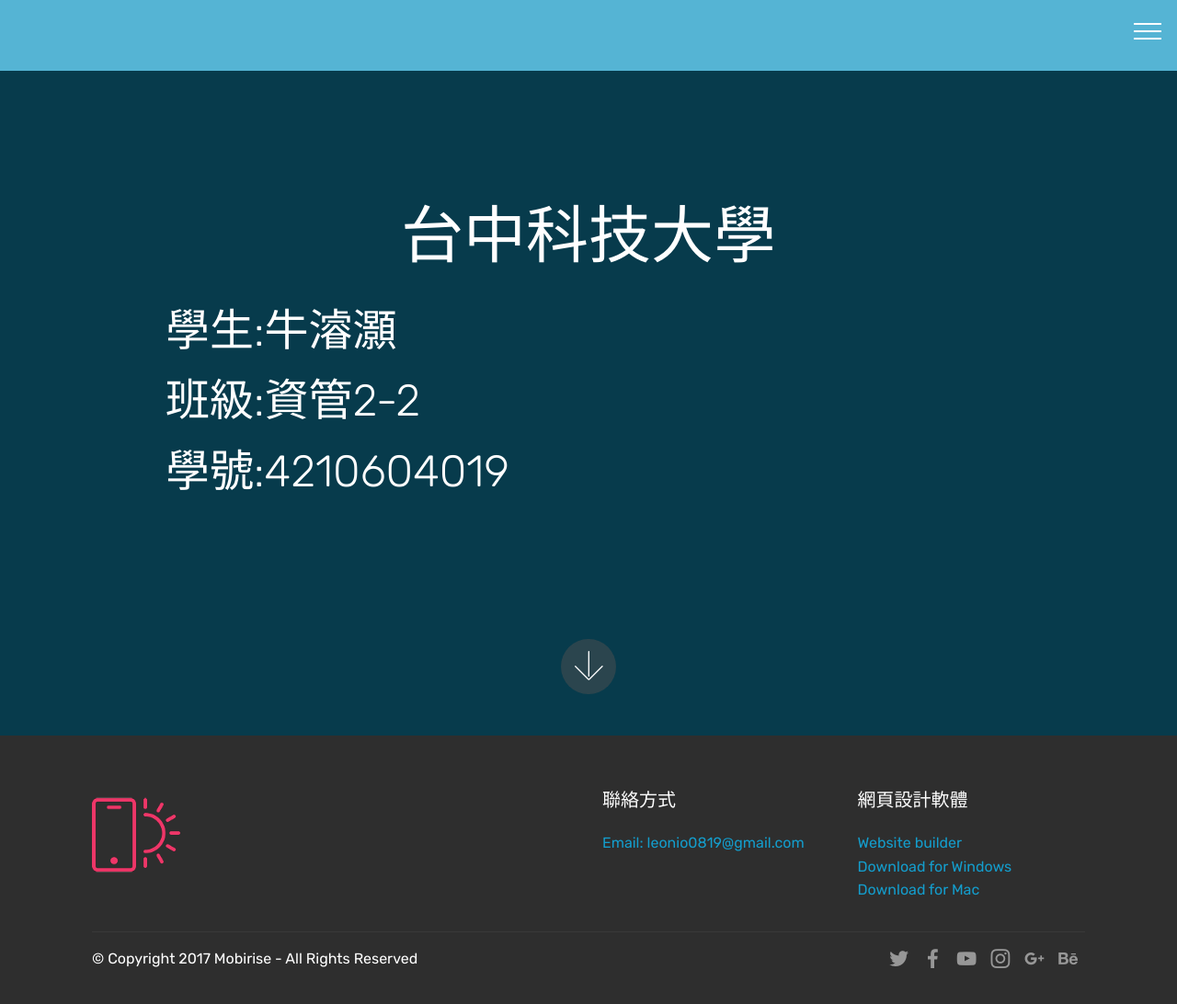
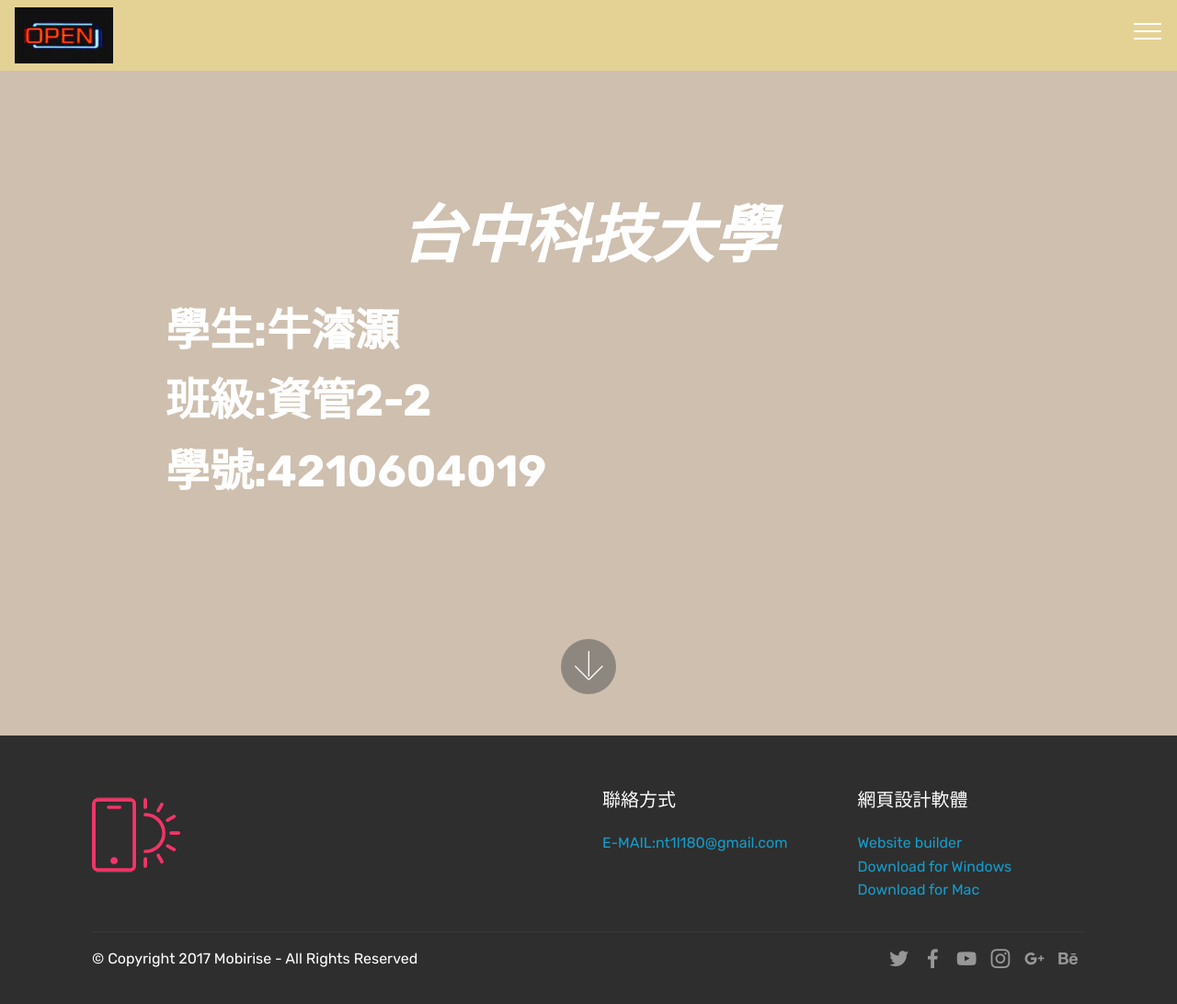
Before and after one commit to leonio0819/leonio0819.github.io, a plain HTML site: page index.html in a window 1280 px wide. Shown: the whole page at 92% size. Drawn offline with Linux system fonts and the light colour scheme; files whose address does not match are found by name.

Commit message:
create github pages

```diff
--- /dev/null
+++ b/assets/images/hashes.json
@@ -0,0 +1 @@
+{"FHgb3CB8rriaNXq+tQV1LQ==":"mbr-122x69.jpg"}
--- a/assets/mobirise/css/mbr-additional.css
+++ b/assets/mobirise/css/mbr-additional.css
@@ -1378,12 +1378,12 @@ body {
 }
 .cid-qTkzRZLJNu .navbar {
   padding: .5rem 0;
-  background: #55b4d4;
+  background: #e4d295;
   transition: none;
   min-height: 77px;
 }
 .cid-qTkzRZLJNu .navbar-dropdown.bg-color.transparent.opened {
-  background: #55b4d4;
+  background: #e4d295;
 }
 .cid-qTkzRZLJNu a {
   font-style: normal;
@@ -1467,7 +1467,7 @@ body {
   padding-bottom: 0;
 }
 .cid-qTkzRZLJNu .dropdown .dropdown-menu {
-  background: #55b4d4;
+  background: #e4d295;
   display: none;
   position: absolute;
   min-width: 5rem;
@@ -1758,7 +1758,7 @@ body {
   color: #cc2952 !important;
 }
 .cid-qTkA127IK8 {
-  background-color: #073b4c;
+  background-color: #cebfaf;
 }
 .cid-qTkA127IK8 H1 {
   text-align: center;
@@ -1834,3 +1834,6 @@ body {
     -webkit-justify-content: center;
   }
 }
+.cid-qTkAaeaxX5 P {
+  text-align: left;
+}
--- a/index.html
+++ b/index.html
@@ -6,9 +6,9 @@
   <meta http-equiv="X-UA-Compatible" content="IE=edge">
   <meta name="generator" content="Mobirise v4.8.6, mobirise.com">
   <meta name="viewport" content="width=device-width, initial-scale=1, minimum-scale=1">
-  <link rel="shortcut icon" href="assets/images/logo2.png" type="image/x-icon">
+  <link rel="shortcut icon" href="assets/images/mbr-122x69.jpg" type="image/x-icon">
   <meta name="description" content="">
-  <title>牛濬灝的作業</title>
+  <title>劉恩廷的作業</title>
   <link rel="stylesheet" href="assets/web/assets/mobirise-icons/mobirise-icons.css">
   <link rel="stylesheet" href="assets/tether/tether.min.css">
   <link rel="stylesheet" href="assets/bootstrap/css/bootstrap.min.css">
@@ -38,12 +38,16 @@
         </button>
         <div class="menu-logo">
             <div class="navbar-brand">
-
+                <span class="navbar-logo">
+                    <a href="https://mobirise.com">
+                         <img src="assets/images/mbr-122x69.jpg" alt="Mobirise" title="" style="height: 3.8rem;">
+                    </a>
+                </span>
 
             </div>
         </div>
         <div class="collapse navbar-collapse" id="navbarSupportedContent">
-            <ul class="navbar-nav nav-dropdown navbar-nav-top-padding" data-app-modern-menu="true"><li class="nav-item">
+            <ul class="navbar-nav nav-dropdown" data-app-modern-menu="true"><li class="nav-item">
                     <a class="nav-link link text-white display-4" href="https://mobirise.com">
                         </a>
                 </li></ul>
@@ -54,7 +58,7 @@
     </nav>
 </section>
 
-<section class="engine"><a href="https://mobirise.info/w">html5 templates</a></section><section class="cid-qTkA127IK8 mbr-fullscreen" id="header2-1">
+<section class="engine"><a href="https://mobirise.info/i">free website creation software</a></section><section class="cid-qTkA127IK8 mbr-fullscreen" id="header2-1">
 
 
 
@@ -63,11 +67,11 @@
     <div class="container align-center">
         <div class="row justify-content-md-center">
             <div class="mbr-white col-md-10">
-                <h1 class="mbr-section-title mbr-bold pb-3 mbr-fonts-style display-1"><span style="font-weight: normal;">
-                    台中科技大學</span></h1>
+                <h1 class="mbr-section-title mbr-bold pb-3 mbr-fonts-style display-1"><em>
+                    台中科技大學</em></h1>
 
-                <p class="mbr-text pb-3 mbr-fonts-style display-2">
-                    學生:牛濬灝<br>班級:資管2-2<br>學號:4210604019</p>
+                <p class="mbr-text pb-3 mbr-fonts-style display-2"><strong>
+                    學生:牛濬灝<br>班級:資管2-2<br>學號:4210604019</strong></p>
 
             </div>
         </div>
@@ -101,8 +105,7 @@
             <div class="col-12 col-md-3 mbr-fonts-style display-7">
                 <h5 class="pb-3">
                     聯絡方式</h5>
-                <p class="mbr-text"><a href="mailto:leonio0819@gmail.com">
-                    Email: leonio0819@gmail.com&nbsp;</a><br><br><br></p>
+                <p class="mbr-text"><a href="mailto:nt1l180@gmail.com">E-MAIL:nt1l180@gmail.com</a><br></p>
             </div>
             <div class="col-12 col-md-3 mbr-fonts-style display-7">
                 <h5 class="pb-3">網頁設計軟體</h5>
```
Also changed, not shown: assets/images/mbr-122x69.jpg (added), 1 other file.
